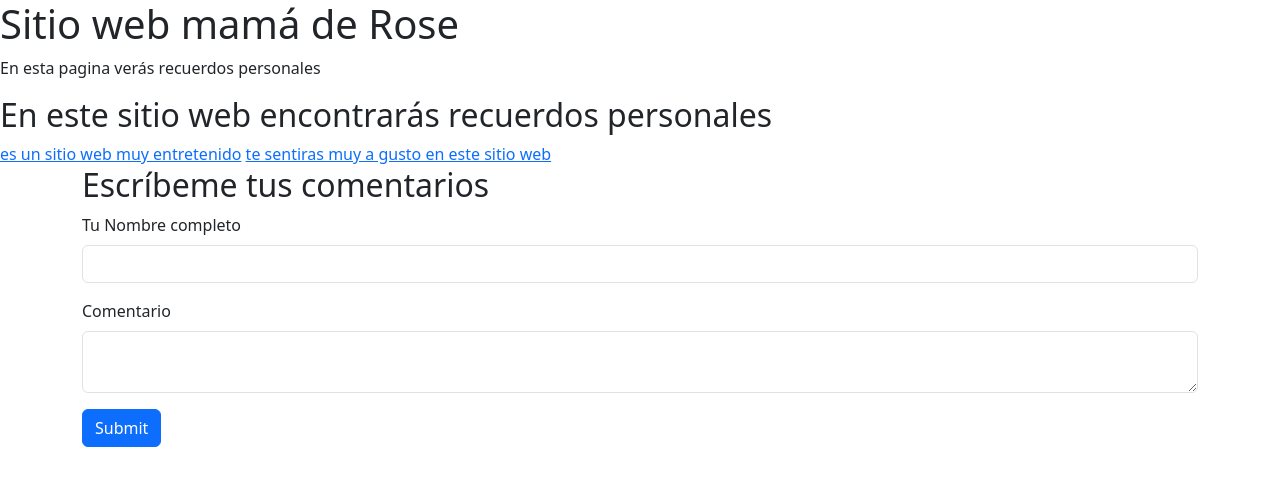
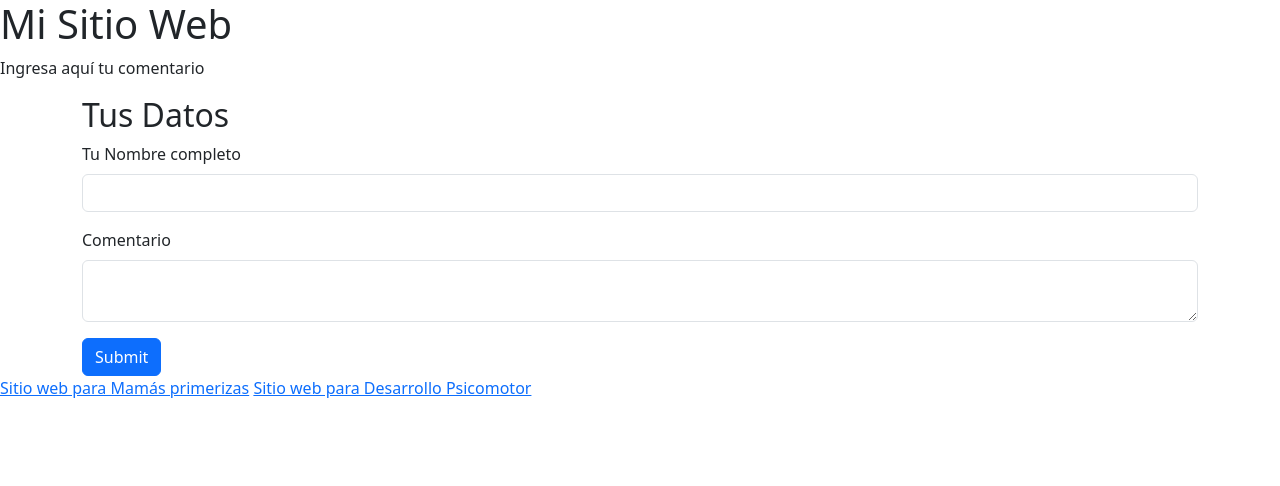
Before and after one commit to Katie080123/Katie080123.github.io, a plain HTML site: page index.html in a window 1280 px wide. Drawn offline with nearby package versions, Linux system fonts and the light colour scheme.

Commit message:
ultimo cambio

```diff
--- a/index.html
+++ b/index.html
@@ -11,13 +11,10 @@
 
 <body>
 
-  <h1>Sitio web mamá de Rose</h1>
-  <p>En esta pagina verás recuerdos personales</p>
-  <h2>En este sitio web encontrarás recuerdos personales</h2>
-  <a href="about.html">es un sitio web muy entretenido</a>
-  <a href="portfolio.html">te sentiras muy a gusto en este sitio web</a>
+  <h1>Mi Sitio Web</h1>
+  <p>Ingresa aquí tu comentario</p>
   <form class="container" netlify="true">
-    <h2>Escríbeme tus comentarios</h2>
+    <h2>Tus Datos</h2>
     <div class="mb-3">
       <label for="fullnameInput" class="form-label">Tu Nombre completo</label>
       <input type="text" class="form-control" id="fullnameInput" name="fullName">
@@ -32,5 +29,7 @@
   <script src="https://cdn.jsdelivr.net/npm/bootstrap@5.3.0-alpha3/dist/js/bootstrap.bundle.min.js"
   integrity="sha384-ENjdO4Dr2bkBIFxQpeoTz1HIcje39Wm4jDKdf19U8gI4ddQ3GYNS7NTKfAdVQSZe"
   crossorigin="anonymous"></script>
+  <a href="about.html">Sitio web para Mamás primerizas</a>
+  <a href="portfolio.html">Sitio web para Desarrollo Psicomotor</a>
 </body>
 </html>
```
